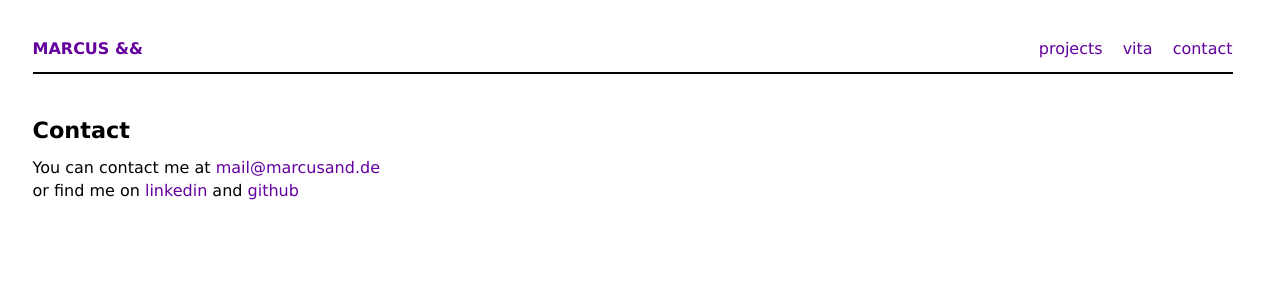
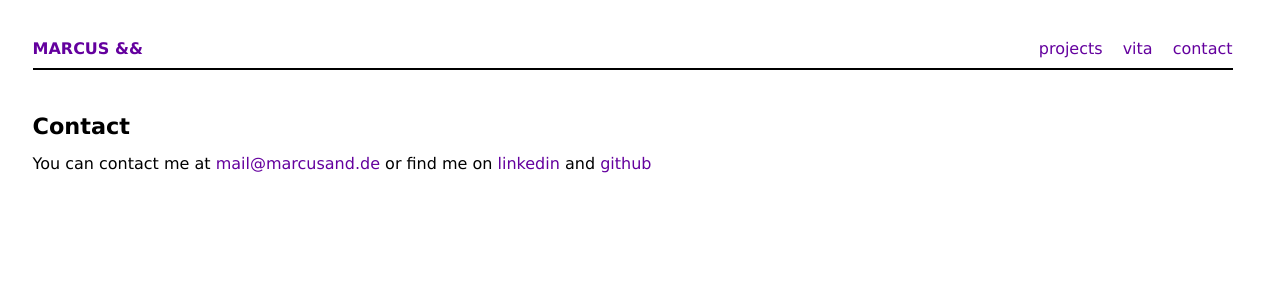
Before and after one commit to marcusand/website-2022, a SvelteKit app: page /contact in a window 1280 px wide. Shown: the top 300 px of the page. Built offline with nearby package versions, Linux system fonts and the light colour scheme; a web font is replaced by a local one.

Commit message:
small styling changes

```diff
--- a/src/components/Header.svelte
+++ b/src/components/Header.svelte
@@ -22,7 +22,6 @@
     display: flex;
     justify-content: space-between;
     align-items: center;
-    padding-bottom: 0.25rem;
   }
 
   .site-title {
--- a/src/routes/contact/+page.svelte
+++ b/src/routes/contact/+page.svelte
@@ -6,7 +6,7 @@
 
 <h1>Contact</h1>
 <p>
-  You can contact me at <a href="mailto:mail@marcusand.de">mail@marcusand.de</a><br />
+  You can contact me at <a href="mailto:mail@marcusand.de">mail@marcusand.de</a>
   or find me on <a href={link_linkedin} target="_blank">linkedin</a>
   and <a href={link_github} target="_blank">github</a>
 </p>
```
